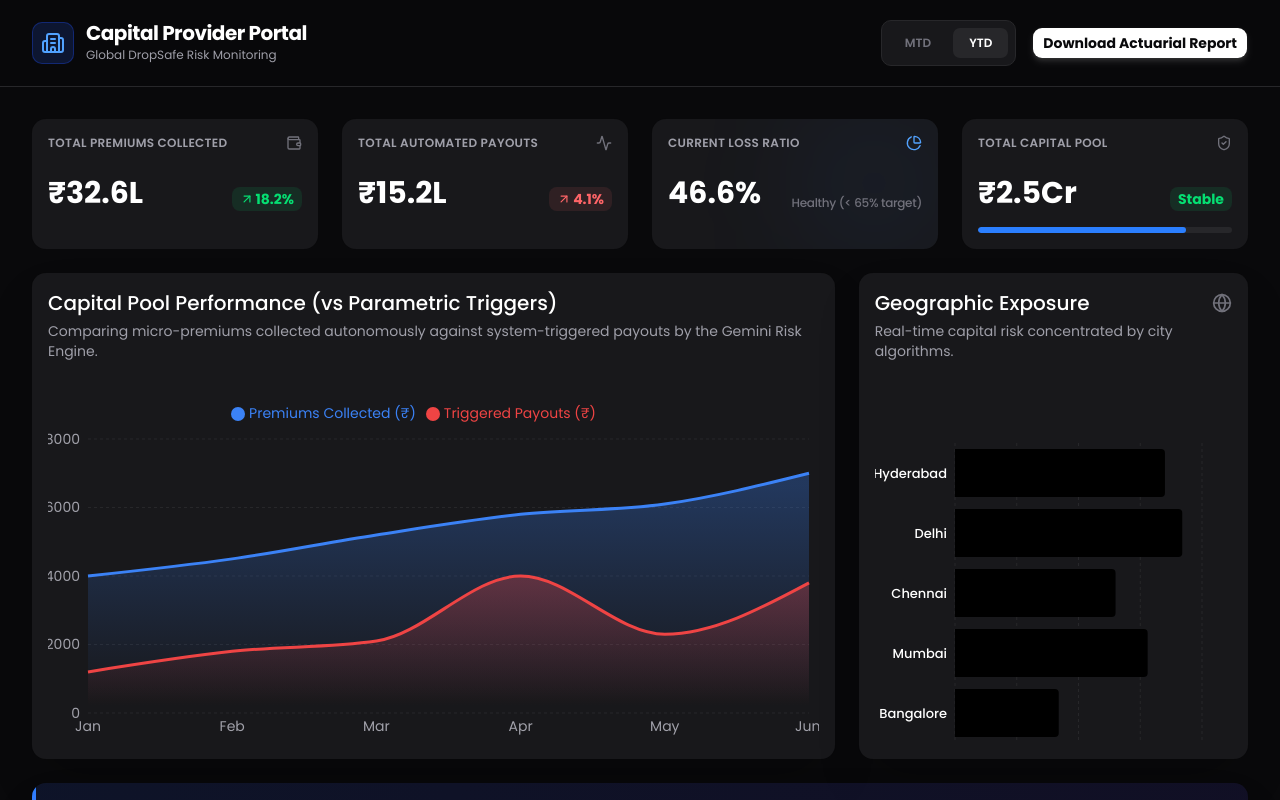
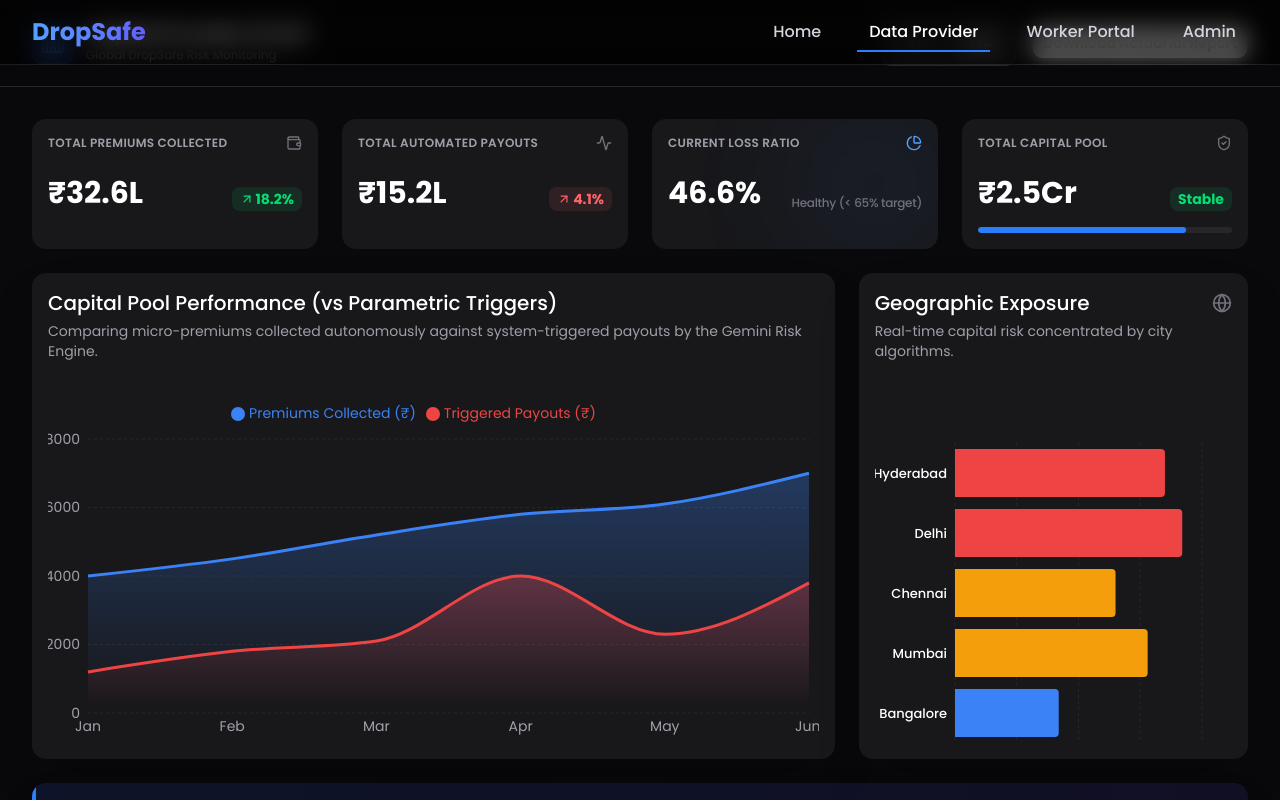
Before and after one commit to dineshkorukonda/DropSafe, a Next.js app in the folder web-app/: page /provider in a window 1280 px wide. Shown: the top 800 px of the page. Built offline with nearby package versions, Linux system fonts and the light colour scheme.

Commit message:
feat: add global navbar and fix recharts type error

```diff
--- a/web-app/src/app/layout.tsx
+++ b/web-app/src/app/layout.tsx
@@ -1,6 +1,7 @@
 import type { Metadata } from "next";
 import { Poppins } from "next/font/google";
 import "./globals.css";
+import Navbar from "@/components/Navbar";
 
 const poppins = Poppins({
   variable: "--font-sans",
@@ -23,6 +24,7 @@ export default function RootLayout({
       <body
         className={`${poppins.variable} antialiased font-sans`}
       >
+        <Navbar />
         {children}
       </body>
     </html>
--- a/web-app/src/app/provider/page.tsx
+++ b/web-app/src/app/provider/page.tsx
@@ -17,7 +17,7 @@ import { Card, CardContent, CardDescription, CardHeader, CardTitle } from "@/com
 import { Badge } from "@/components/ui/badge";
 import { Button } from "@/components/ui/button";
 import {
-  AreaChart, Area, XAxis, YAxis, CartesianGrid, Tooltip, ResponsiveContainer, BarChart, Bar, Legend
+  AreaChart, Area, XAxis, YAxis, CartesianGrid, Tooltip, ResponsiveContainer, BarChart, Bar, Legend, Cell
 } from 'recharts';
 
 // Mock Data
@@ -195,7 +195,7 @@ export default function ProviderDashboard() {
                      <Bar dataKey="exposure" name="Risk Exposure Level" radius={[0, 4, 4, 0]}>
                        {
                          EXPOSURE_DATA.map((entry, index) => (
-                           <cell key={`cell-${index}`} fill={entry.exposure > 80 ? '#ef4444' : entry.exposure > 60 ? '#f59e0b' : '#3b82f6'} />
+                           <Cell key={`cell-${index}`} fill={entry.exposure > 80 ? '#ef4444' : entry.exposure > 60 ? '#f59e0b' : '#3b82f6'} />
                          ))
                        }
                      </Bar>
--- /dev/null
+++ b/web-app/src/components/Navbar.tsx
@@ -0,0 +1,77 @@
+"use client";
+
+import React from "react";
+import Link from "next/link";
+import { usePathname } from "next/navigation";
+import { motion } from "framer-motion";
+
+const navLinks = [
+  { name: "Home", path: "/" },
+  { name: "Data Provider", path: "/provider" },
+  { name: "Worker Portal", path: "/worker" },
+  { name: "Admin", path: "/admin" },
+];
+
+export default function Navbar() {
+  const pathname = usePathname();
+
+  return (
+    <nav className="fixed top-0 left-0 right-0 z-50 bg-black/60 backdrop-blur-md border-b border-white/10">
+      <div className="max-w-7xl mx-auto px-4 sm:px-6 lg:px-8">
+        <div className="flex items-center justify-between h-16">
+          {/* Logo */}
+          <Link href="/" className="flex items-center shrink-0">
+            <span className="text-2xl font-bold bg-clip-text text-transparent bg-linear-to-r from-blue-400 to-indigo-500">
+              DropSafe
+            </span>
+          </Link>
+
+          {/* Desktop Nav Links */}
+          <div className="hidden md:block">
+            <div className="ml-10 flex items-baseline space-x-6">
+              {navLinks.map((link) => {
+                const isActive = pathname === link.path;
+                return (
+                  <Link
+                    key={link.name}
+                    href={link.path}
+                    className="relative px-3 py-2 rounded-md font-medium transition-colors"
+                  >
+                    <span
+                      className={isActive ? "text-white" : "text-gray-300 hover:text-white"}
+                    >
+                      {link.name}
+                    </span>
+                    {isActive && (
+                      <motion.div
+                        layoutId="nav-underline"
+                        className="absolute bottom-0 left-0 right-0 h-0.5 bg-blue-500"
+                        initial={false}
+                        transition={{ type: "spring", stiffness: 300, damping: 30 }}
+                      />
+                    )}
+                  </Link>
+                );
+              })}
+            </div>
+          </div>
+
+          {/* Mobile Placeholder */}
+          <div className="md:hidden flex items-center space-x-2">
+            {navLinks.map((link) => (
+              <Link
+                key={link.name}
+                href={link.path}
+                className={`text-xs px-2 py-1 rounded ${
+                  pathname === link.path ? "bg-white/10 text-white" : "text-gray-400"
+                }`}
+              >
+                {link.name}
+              </Link>
+            ))}
+          </div>
+        </div>
+      </div>
+    </nav>
+  );
+}
```
